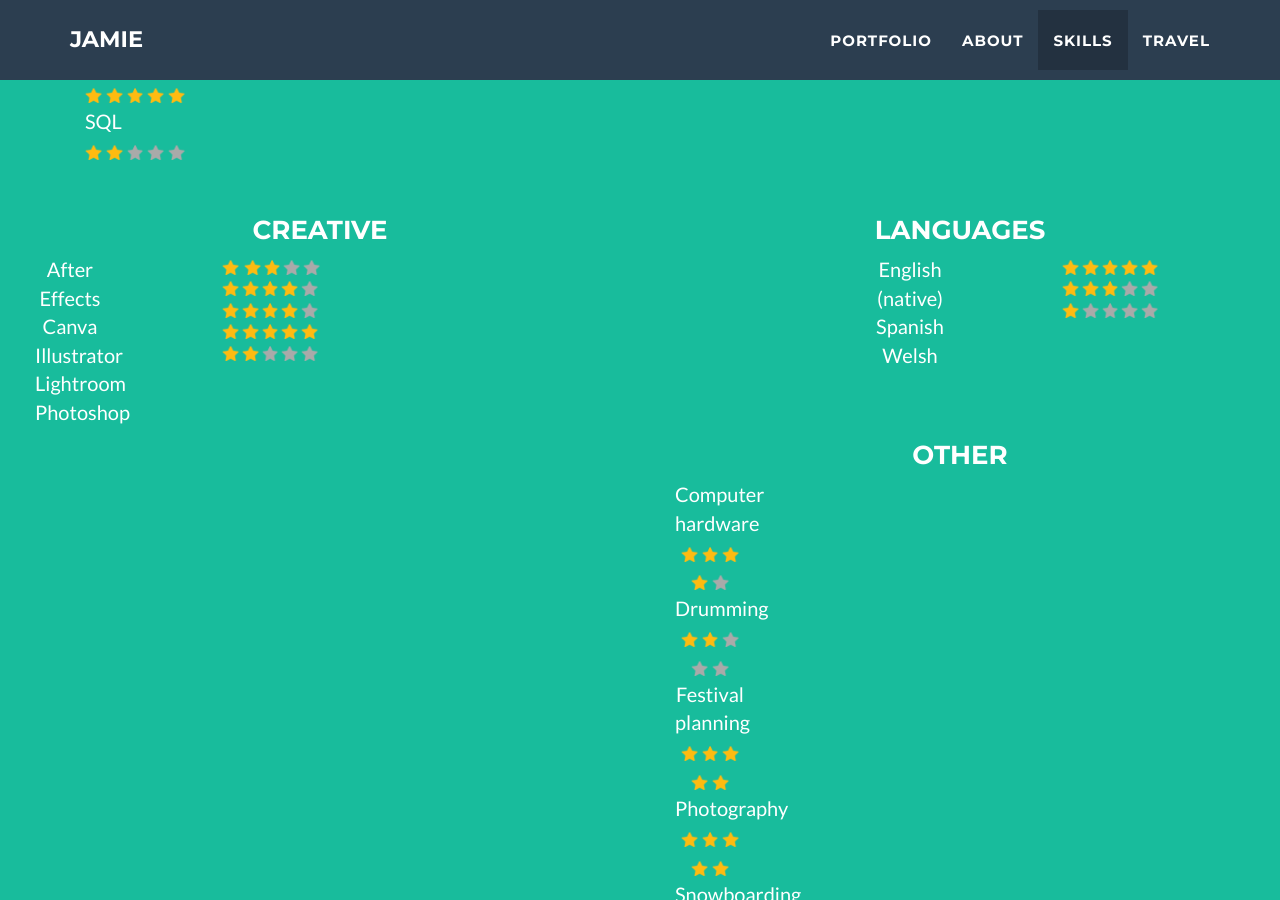
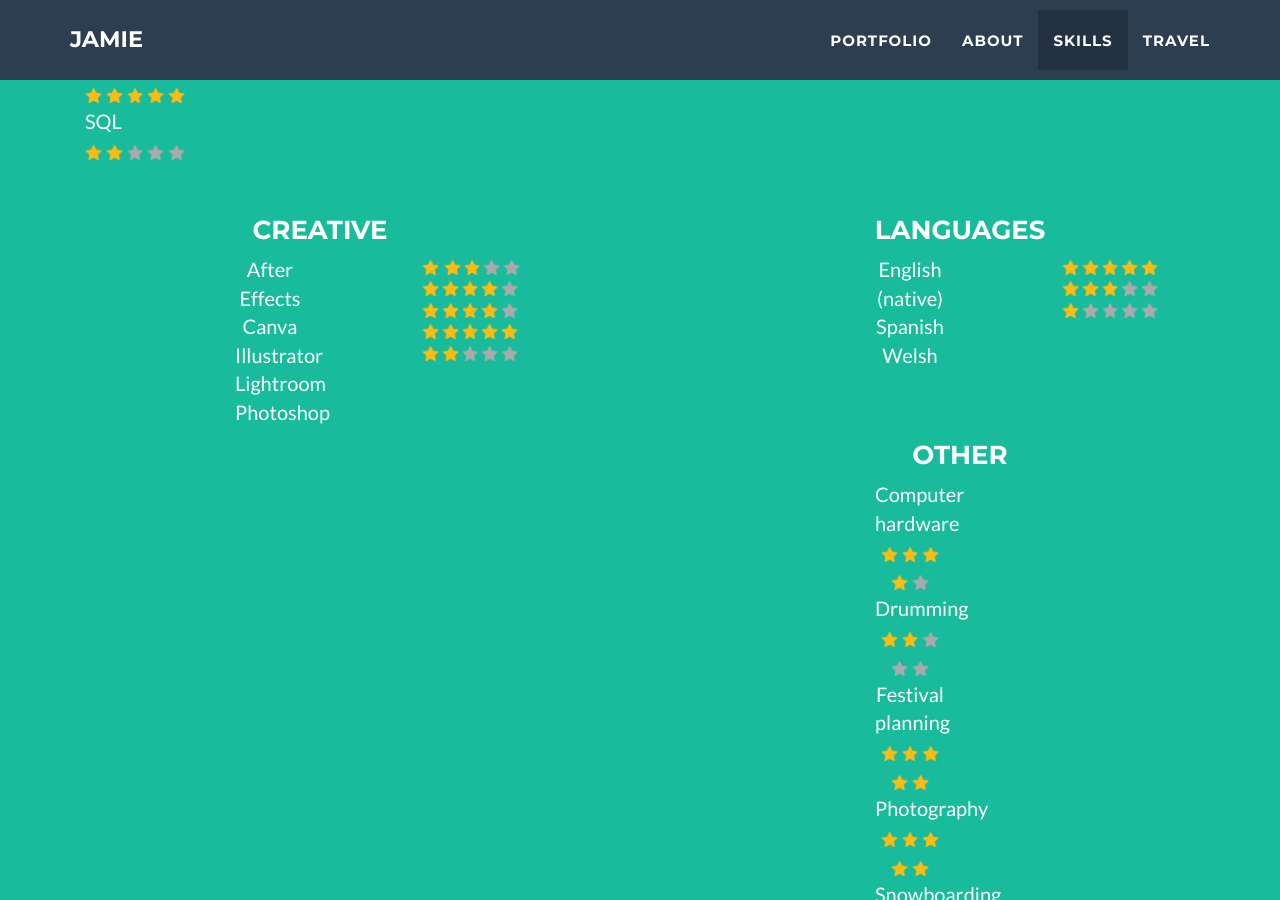
Before and after one commit to jamiedumayne/jamiedumayne.github.io, a Jekyll site: the page built from _posts/2014-07-18-project-1.markdown, in a window 1280 px wide and 900 px high, scrolled down 2589 px. Built offline with Jekyll 4.4.1, drawn with Linux system fonts in a browser that asks for light colours.

Commit message:
Update skills.html

```diff
--- a/_includes/skills.html
+++ b/_includes/skills.html
@@ -61,7 +61,7 @@
 
       <div class="float-child">
         <h3>Creative</h3>
-        <div class="col-lg-0 col-xs-0"></div>
+        <div class="col-lg-4 col-xs-2"></div>
           <div class="col-lg-2 col-xs-4">
             <p>After Effects <br>
               Canva<br>
@@ -137,7 +137,7 @@
       </div>
       <div class="float-child">
         <h3>Other</h3>
-        <div class="col-lg-0 col-xs-0"></div>
+        <div class="col-lg-4 col-xs-2"></div>
           <div class="col-lg-2 col-xs-4">
             <p>Computer hardware<br>
                <img src=img/star_full.png alt="Gold star" height="15">
@@ -169,6 +169,7 @@
                <img src=img/star_empty.png alt="Empty star" height="15">
                <img src=img/star_empty.png alt="Empty star" height="15">
                <img src=img/star_empty.png alt="Empty star" height="15"> </p>
+
           </div>
         </div>
       </div>
```
